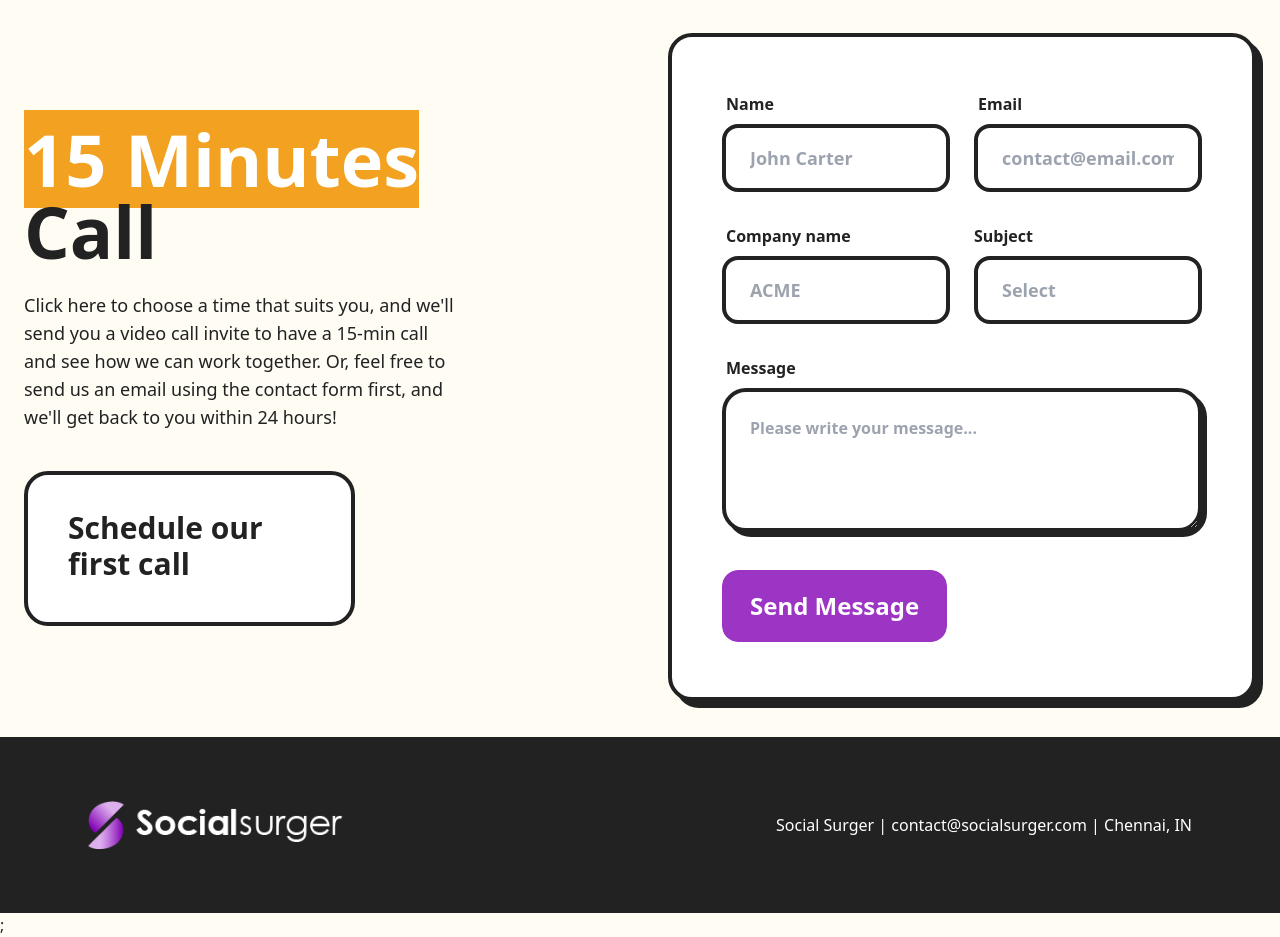
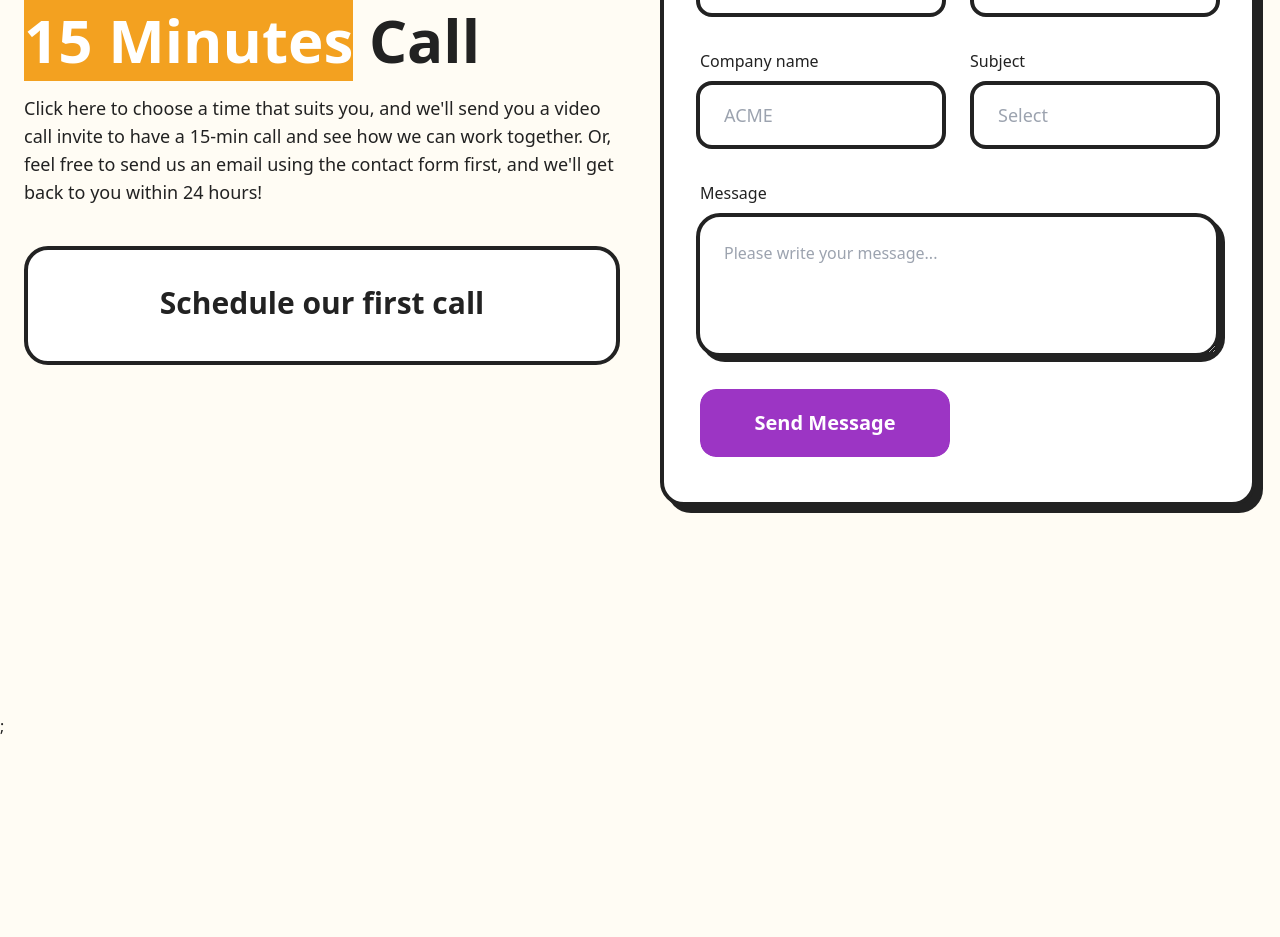
Before and after one commit to sanjaybaskaran01/social_surger, a Next.js app: page / in a window 1280 px wide. Shown: the part 1720-2657 px from the top of the page. After the commit the page ends 2458 px from the top, so only its background shows below. Built offline with nearby package versions, Linux system fonts and the light colour scheme.

Commit message:
feat: contactUs css responsive

```diff
--- a/src/components/Button.tsx
+++ b/src/components/Button.tsx
@@ -9,13 +9,12 @@ interface CardProps {
 const Button: FC<CardProps> = ({ header, content, className }) => {
   return (
     <div
-      className={`justify-center cursor-pointer flex hover:transform-[translate3d(0px, -10px, 0.01px)] flex-col transition max-w-full ease-in-out duration-300 bg-white rounded-3xl border-4 border-[#222] hover:shadow-[10px_10px_0_0_#0b0b0b] ${
+      className={`justify-center cursor-pointer flex hover:transform-[translate3d(0px, -10px, 0.01px)] flex-col transition ease-in-out duration-300 bg-white rounded-3xl border-4 border-[#222] hover:shadow-[10px_10px_0_0_#0b0b0b] ${
         className ? className : ""
       }`}
     >
       <div className="p-[35px_40px_40px] ">
-        <p className="text-3xl font-bold">{header}</p>
-        <p className="text-lg text-gray-500">{content}</p>
+        <p className="text-lg text-center lg:text-left md:text-3xl font-bold">{header}</p>
       </div>
     </div>
   );
--- a/src/components/ContactUs.tsx
+++ b/src/components/ContactUs.tsx
@@ -1,55 +1,60 @@
 import React from "react";
 import Link from "next/link";
-import Button from "./Button";
 
-type Props = {};
 
-function ContactUs({}: Props) {
+function ContactUs() {
   return (
     <section
       id="contactUs"
-      className="h-screen flex justify-center px-6 pt-24 pb-52 mx-auto container"
+      className="flex justify-center pt-24 sm:pb-52 mx-auto px-6 container"
     >
-      <div className="grid grid-cols-2 items-center gap-14">
-        <div className="container flex flex-col w-3/4 gap-2">
-          <p className="font-bold text-7xl mb-4">
-            <span className="bg-[#F3A120] hover:bg-[#fffcf4] hover:text-[#F3A120] transition ease-in-out duration-300 text-white">15 Minutes</span> Call
+      <div className="grid grid-cols-1 lg:grid-cols-2 items-center gap-10">
+        <div className="container text-center lg:text-left flex flex-col  gap-2">
+          <p className="font-bold text-4xl sm:text-6xl  mb-4">
+            <span className="bg-[#F3A120] hover:bg-[#fffcf4] hover:text-[#F3A120] transition ease-in-out duration-300 text-white">
+              15 Minutes
+            </span>{" "}
+            Call
           </p>
-          <p className="font-medium mb-8 text-lg">
-            Click here to choose a time that suits you, and we&apos;ll send you a
-            video call invite to have a 15-min call and see how we can work
+          <p className="font-medium mb-8 sm:text-lg">
+            Click here to choose a time that suits you, and we&apos;ll send you
+            a video call invite to have a 15-min call and see how we can work
             together. Or, feel free to send us an email using the contact form
             first, and we&apos;ll get back to you within 24 hours!
           </p>
-          <div className="w-3/4">
-            <Link href="https://calendly.com/socialsurger/consultation-call" target="_blank">
-            <Button content="" header="Schedule our first call" className="hover:text-surger_purple" />
-            </Link>
-          </div>
+          <Link
+            href="https://calendly.com/socialsurger/consultation-call"
+            target="_blank"
+            className="justify-center cursor-pointer flex  flex-col transition ease-in-out duration-300 bg-white rounded-3xl border-4 border-[#222] hover:shadow-[10px_10px_0_0_#0b0b0b]"
+          >
+            <p className="p-[35px_40px_40px] text-lg text-center md:text-3xl font-bold">
+              Schedule our first call
+            </p>
+          </Link>
         </div>
         <div className="justify-end">
-          <div className="flex flex-co p-[55px_50px] justify-center shadow-[7px_7px_0_0_#222] border-4 border-[#222] rounded-3xl bg-white m-[0_0_15px]">
+          <div className="flex flex-col sm:p-[25px_20px]   justify-center shadow-[7px_7px_0_0_#222] border-4 border-[#222] rounded-3xl bg-white">
             <form>
-              <div className="grid grid-cols-2 gap-x-6 gap-y-8 items-center">
-                <div className="relative font-bold">
+              <div className="grid grid-cols-1 md:grid-cols-2 gap-x-6 px-3 py-5 gap-y-8 items-center">
+                <div className="flex flex-col col-span-2 md:col-span-1 ">
                   <label className="ml-1">Name</label>
                   <input
                     type="text"
                     required
                     className="p-[16px_24px] border-4 mt-2 border-[#222] rounded-2xl text-lg w-full outline-none hover:shadow-[5px_5px_0_0_#222] focus:shadow-[5px_5px_0_0_#222] transition duration-300 ease-in-out"
-                    placeholder="John Carter"
+                    placeholder="John Wick"
                   />
                 </div>
-                <div className="relative font-bold">
+                <div className="flex flex-col col-span-2 md:col-span-1">
                   <label className="ml-1">Email</label>
                   <input
                     type="email"
                     required
-                    placeholder="contact@email.com"
+                    placeholder="johnwick@email.com"
                     className="p-[16px_24px] border-4 mt-2 border-[#222] rounded-2xl text-lg w-full outline-none hover:shadow-[5px_5px_0_0_#222] focus:shadow-[5px_5px_0_0_#222] transition duration-300 ease-in-out"
                   />
                 </div>
-                <div className="relative font-bold">
+                <div className="flex flex-col col-span-2 md:col-span-1">
                   <label className="ml-1">Company name</label>
                   <input
                     type="text"
@@ -58,7 +63,7 @@ function ContactUs({}: Props) {
                     className="p-[16px_24px] mt-2 border-4 border-[#222] rounded-2xl text-lg w-full outline-none hover:shadow-[5px_5px_0_0_#222] focus:shadow-[5px_5px_0_0_#222] transition duration-300 ease-in-out"
                   />
                 </div>
-                <div className="relative font-bold">
+                <div className="flex flex-col col-span-2 md:col-span-1">
                   <label className="">Subject</label>
                   <input
                     type="text"
@@ -67,11 +72,29 @@ function ContactUs({}: Props) {
                     className="p-[16px_24px] border-4 mt-2 border-[#222] rounded-2xl text-lg w-full outline-none hover:shadow-[5px_5px_0_0_#222] focus:shadow-[5px_5px_0_0_#222] transition duration-300 ease-in-out"
                   />
                 </div>
-                <div className="relative font-bold col-span-2">
+                <div className="flex flex-col col-span-2">
                   <label className="ml-1">Message</label>
-                  <textarea id="message" name="Message" maxLength={5000} placeholder="Please write your message..." className="mt-2 max-h-52 max-w-full min-h-[144px] min-w-full p-6 border-4 rounded-3xl bg-white outline-none  shadow-[5px_5px_0_0_#222] border-[#222]"/>
+                  <textarea
+                    id="message"
+                    name="Message"
+                    maxLength={5000}
+                    placeholder="Please write your message..."
+                    className="mt-2 max-h-52 max-w-full min-h-[144px] min-w-full p-6 border-4 rounded-3xl bg-white outline-none  shadow-[5px_5px_0_0_#222] border-[#222]"
+                  />
                 </div>
-                <input type="submit" value="Send Message" className="text-2xl cursor-pointer justify-self-start outline  bg-surger_purple rounded-2xl transition text-center border-none px-7 py-5 text-white ease-in-out duration-300 hover:-translate-y-1 font-bold hover:bg-[#f2a11f] " />
+                <input
+                  type="submit"
+                  value="Send Message"
+                  className="text-xl  cursor-pointer justify-self-start outline  bg-surger_purple rounded-2xl transition text-center border-none  w-full py-5 ml-1 text-white ease-in-out duration-300 hover:-translate-y-1 font-bold hover:bg-[#f2a11f] "
+                />
+                {/*
+<Link
+            href="#contactUs"
+            scroll={false}
+            className="bg-surger_purple text-xl sm:text-2xl scroll-smooth rounded-2xl cursor-pointer transition text-center border-none px-7 py-5 text-white ease-in-out duration-300 hover:-translate-y-1 font-bold w-full sm:w-auto hover:bg-[#f2a11f]"
+          >
+            Contact Us
+          </Link> */}
               </div>
             </form>
           </div>
--- a/src/components/Hero.tsx
+++ b/src/components/Hero.tsx
@@ -12,7 +12,7 @@ function Hero() {
       className="flex flex-col lg:flex-row container lg:px-0 md:px-10 justify-center lg:mt-24  items-center mx-auto"
     >
       <div className="flex flex-col justify-center">
-        <div className=" lg:w-4/5 text-left">
+        <div className=" lg:w-4/5 text-center lg:text-left">
           <div className="text-4xl sm:text-7xl !leading-normal font-bold p-4">
               Struggling to stand out in the {/* Be the talk of the{" "} */}
             <span className="bg-surger_purple whitespace-nowrap  capitalize  hover:bg-[#fffcf4] hover:text-surger_purple transition duration-300 ease-in-out text-white px-1 ">
--- a/src/components/Services.tsx
+++ b/src/components/Services.tsx
@@ -5,12 +5,10 @@ function Services() {
   return (
     <section
       id="services"
-      className="h-screen container mx-auto flex flex-col justify-center"
+      className=" container mx-auto flex flex-col justify-center"
     >
-      <div className="p-6 mb-4 !leading-normal font-bold text-left sm:text-center text-5xl lg:text-7xl">
-        <p className="">
+      <div className="p-6 mb-4 !leading-normal font-bold text-center whitespace-nowrap sm:text-center text-3xl sm:text-5xl lg:text-7xl">
           You have a <span className="bg-surger_purple hover:bg-[#fffcf4] transition ease-in-out duration-300 hover:text-surger_purple text-white">problem</span>.
-        </p>
         <p>
           We create the{" "}
           <span className="bg-[#F2A11E] hover:bg-[#fffcf4] hover:text-[#F2A11E] text-white transition ease-in-out duration-300">solution</span>.
--- a/src/pages/index.tsx
+++ b/src/pages/index.tsx
@@ -11,7 +11,7 @@ export default function Home() {
       <Hero />
       <Services />
       <ContactUs />
-      <Footer />
+      {/* <Footer /> */}
     </>
   );
 }
```
